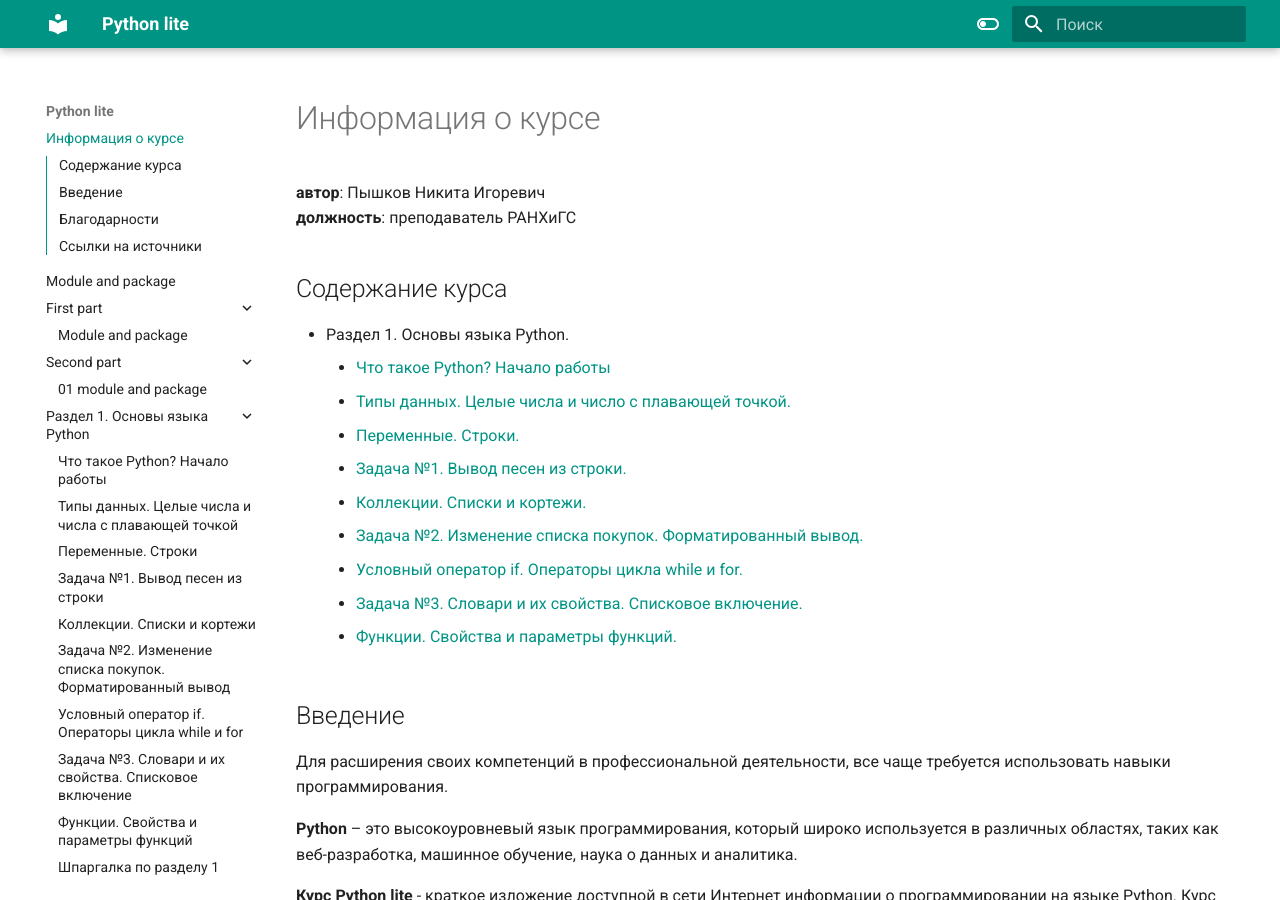
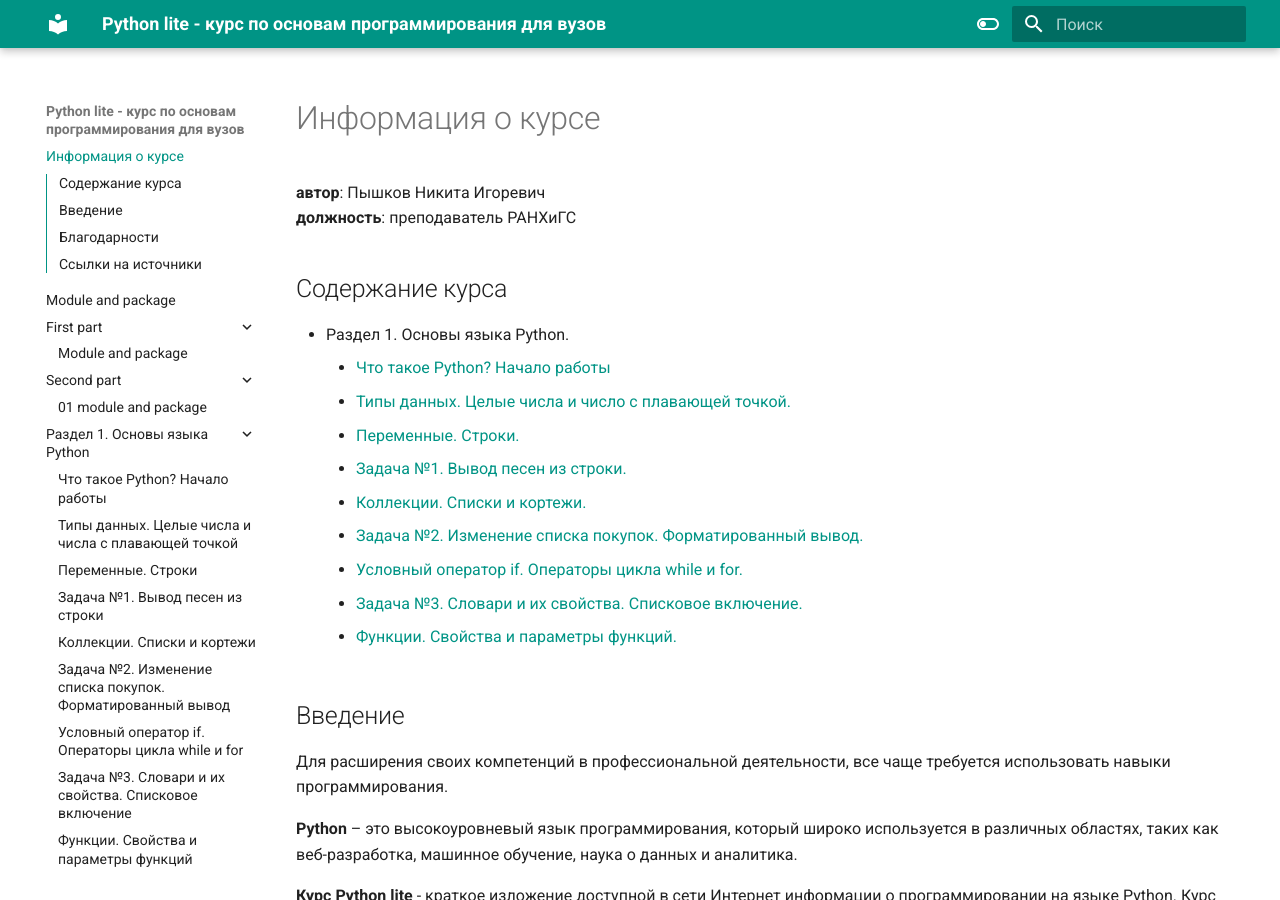
Before and after one commit to pyshkovni/course_page, an MkDocs documentation site: the page built from docs/index.md, in a window 1280 px wide and 900 px high. Built offline with MkDocs 1.6.1 and Material for MkDocs 9.7.7, drawn with Linux system fonts in a browser that asks for light colours.

Commit message:
поправил название сайта

```diff
--- a/mkdocs.yml
+++ b/mkdocs.yml
@@ -1,4 +1,4 @@
-site_name: Python lite
+site_name: Python lite - курс по основам программирования для вузов
 theme:
   name: material
   features:
```
